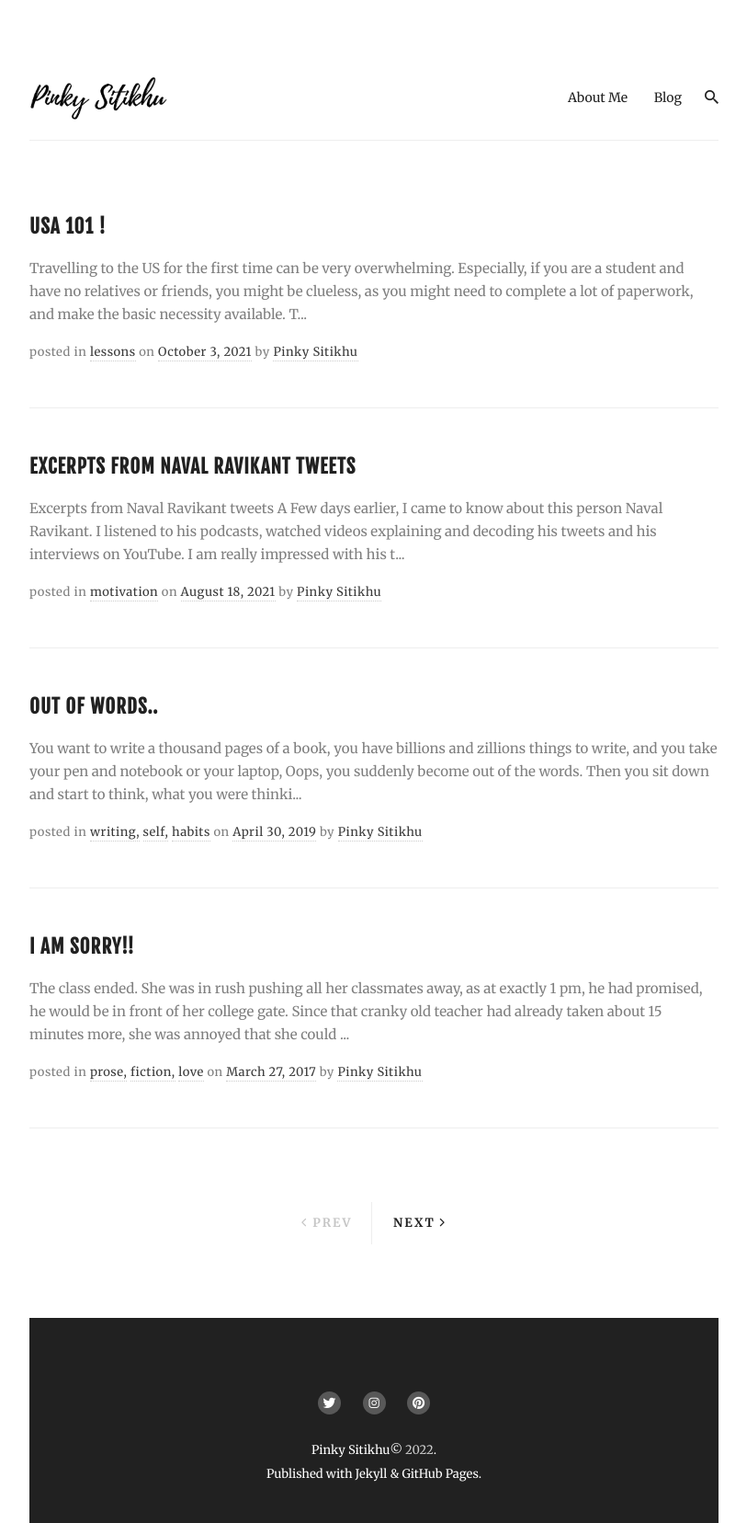
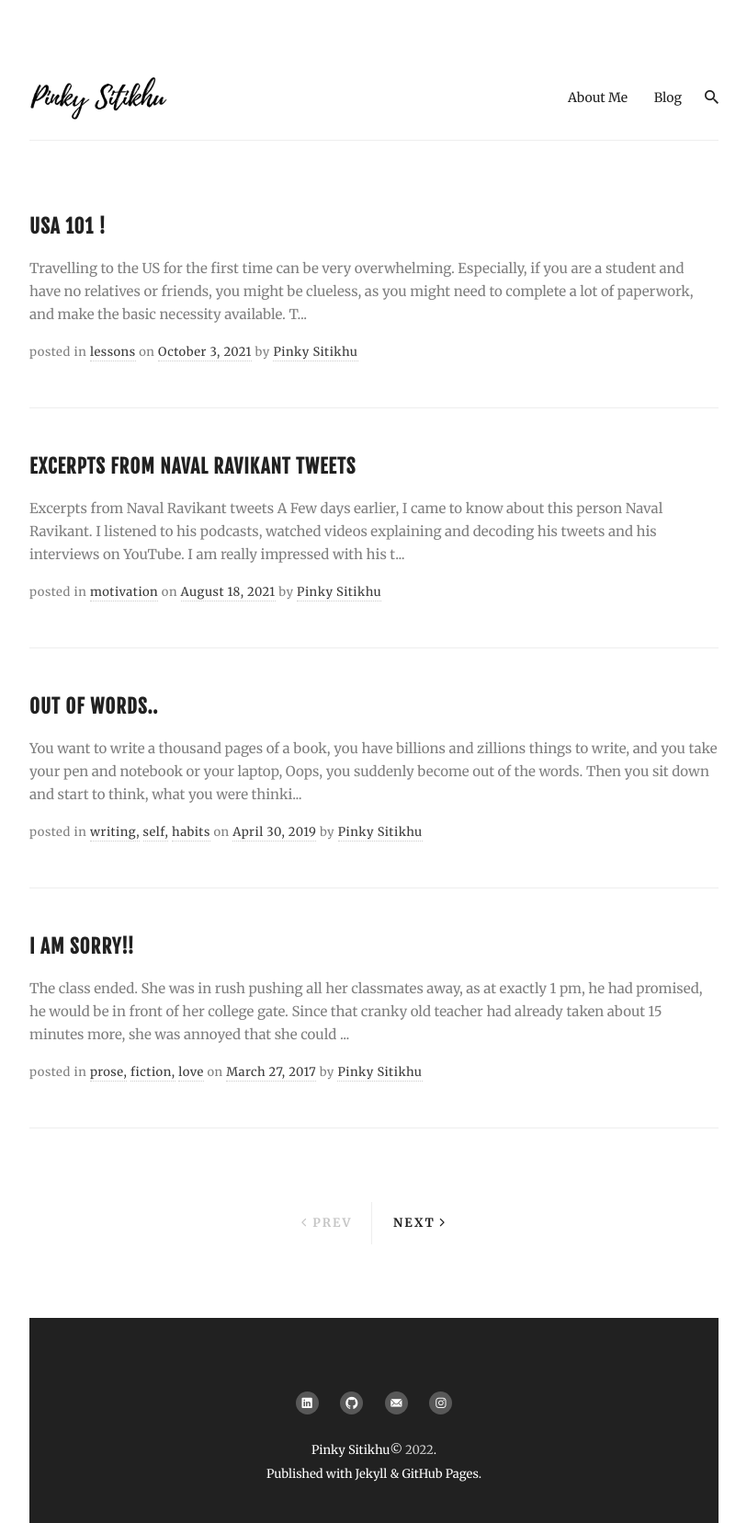
Before and after one commit to pinksi/pinkysitikhu, a Jekyll site: the page built from index.html, in a window 1280 px wide. Shown: the whole page at 92% size, without its empty margins (233-1046 px from the left). Built offline with Jekyll 4.4.1, drawn with Linux system fonts in a browser that asks for light colours; nearby versions of some CDN libraries; the list of posts is cut into pages by our own code.

Commit message:
update the contactlinks

```diff
--- a/_config.yml
+++ b/_config.yml
@@ -10,11 +10,13 @@ author:
   bio: Hi, my name is Pinky Sitikhu. Thank you for visiting my blog.
 
 # Contact links
-twitter: https://twitter.com/PinkySitikhu # Add your Twitter handle
+# twitter: https://twitter.com/PinkySitikhu # Add your Twitter handle
+linkedin: https://www.linkedin.com/in/pinky-sitikhu-5579b2a0/ # add linkedin handle
+github: https://github.com/pinksi # add github handle
 # facebook: https://facebook.com/ # Add your Facebook handle
 # dribbble: https://dribbble.com/ # Add your Dribbble handle
 instagram: https://www.instagram.com/aloo_travellers/ # Add your Instagram handle
-pinterest: https://www.pinterest.com/aloo_travellers/_created/ # Add your Pinterest handle
+# pinterest: https://www.pinterest.com/aloo_travellers/_created/ # Add your Pinterest handle
 email: pinky.sitikhu524@gmail.com # Add your Email address
 
 # Hero Section
--- a/_includes/contact-link.html
+++ b/_includes/contact-link.html
@@ -1,5 +1,17 @@
 <div class="contact wow fadeInUp">
   <ul class="contact__list list-reset">
+    {% if site.linkedin %}
+      <li class="contact__item"><a href="{{ site.linkedin }}" target="_blank" class="contact__link"><i class="ion ion-logo-linkedin"></i></a></li>
+    {% else %} {% endif %}
+
+    {% if site.github %}
+      <li class="contact__item"><a href="{{ site.github }}" target="_blank" class="contact__link"><i class="ion ion-logo-github"></i></a></li>
+    {% else %} {% endif %}
+
+    {% if site.email %}
+      <li class="contact__item"><a href="{{ site.email }}" target="_blank" class="contact__link"><i class="ion ion-ios-mail"></i></a></li>
+    {% else %} {% endif %}
+
     {% if site.twitter %}
       <li class="contact__item"><a href="{{ site.twitter }}" target="_blank" class="contact__link"><i class="ion ion-logo-twitter"></i></a></li>
     {% else %} {% endif %}
--- a/_includes/header.html
+++ b/_includes/header.html
@@ -6,7 +6,7 @@
         <div class="header-box">
           <!-- begin logo -->
           <div class="logo">
-            <a class="logo__link" href="{{ site.baseurl }}/about/">
+            <a class="logo__link" href="{{ site.baseurl }}/about.html">
             {%if site.logo and site.logo != "" %}
               <img class="logo__image" src="{{ site.logo | relative_url }}" alt="{{ site.title }}">
             {% else %}
```
